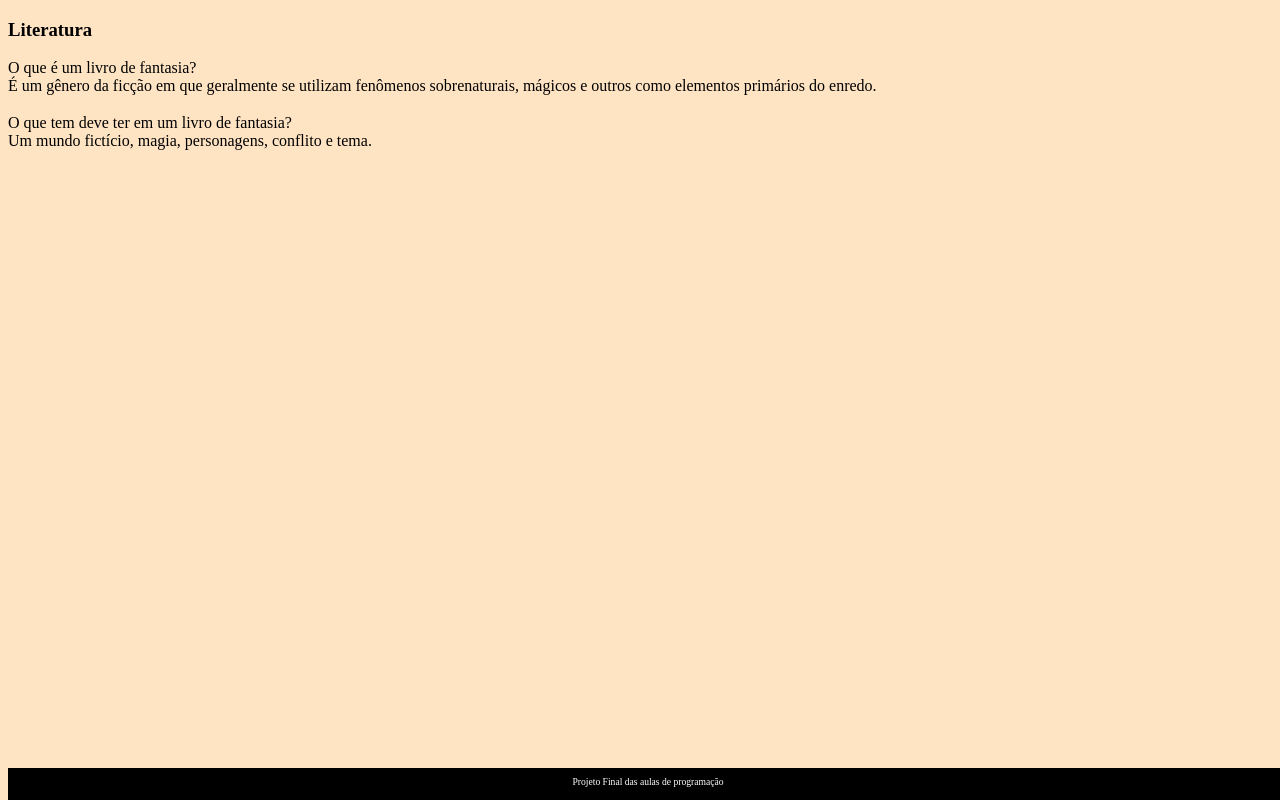
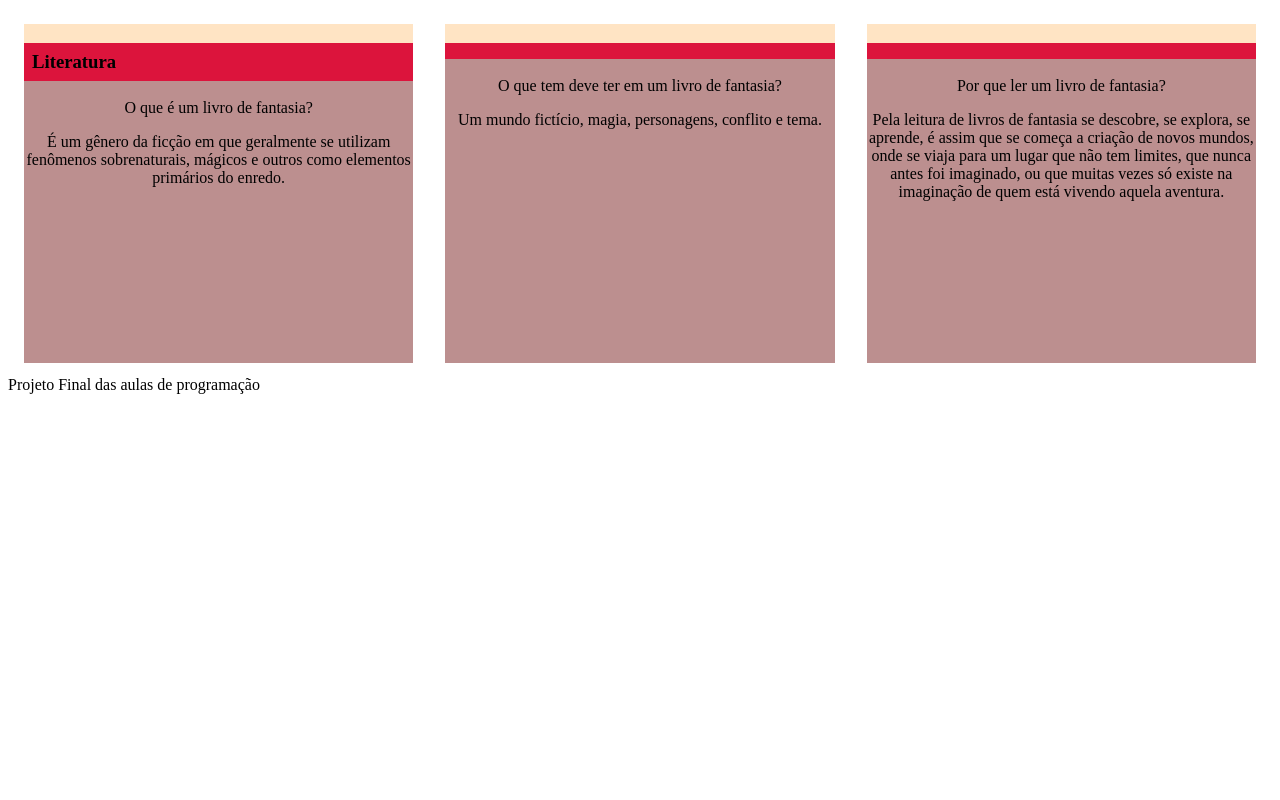
Before and after one commit to rafaellolufas/Projeto-final, a plain HTML site: page index.html in a window 1280 px wide. Drawn offline with Linux system fonts and the light colour scheme; files that its build step writes are made by us from their sources.

Commit message:
Add files via upload

```diff
--- a/index.html
+++ b/index.html
@@ -4,7 +4,7 @@
     <meta charset="UTF-8">
     <meta http-equiv="X-UA-Compatible" content="IE=edge">
     <meta name="viewport" content="width=device-width, initial-scale=1.0">
-    <link rel="stylesheet" href="assets/style.css">
+    <link rel= "stylesheet" href="stylesheet/style.css">
     <title>Projeto Final</title>
 </head>
 <body>
@@ -14,10 +14,10 @@
                 <div class="cartão_conteúdo">
                     <h3>Literatura</h3>
                     <div class="cartão_conteúdo_pergunta">
-                        O que é um livro de fantasia?
+                        <p>O que é um livro de fantasia?</p>
                     </div>
                     <div class="cartão_conteúdo_resposta">
-                        É um gênero da ficção em que geralmente se utilizam fenômenos sobrenaturais, mágicos e outros como elementos primários do enredo.
+                        <p>É um gênero da ficção em que geralmente se utilizam fenômenos sobrenaturais, mágicos e outros como elementos primários do enredo.</p>
                     </div>
                 </div>
             </article>
@@ -25,14 +25,22 @@
                 <div class="cartão_conteúdo">
                     <h3 class="Literatura"></h3>
                     <div class="cartão_conteúdo_pergunta">
-                        O que tem deve ter em um livro de fantasia?
+                        <p>O que tem deve ter em um livro de fantasia?</p>
                     </div>
                     <div class="cartão_conteúdo_resposta">
-                        Um mundo fictício, magia, personagens, conflito e tema.
+                        <p>Um mundo fictício, magia, personagens, conflito e tema.</p>
                     </div>
                     </div>
                 </div>
             </article>
+            <article class="cartão">
+                <div class="cartão_conteúdo">
+                    <h3 class="Literatura"></h3>
+                    <div class="cartão_conteúdo_pergunta">
+                        <p>Por que ler um livro de fantasia?</p>
+                    </div>
+                    <div class="cartão_conteúdo_resposta">
+                        <p>Pela leitura de livros de fantasia se descobre, se explora, se aprende, é assim que se começa a criação de novos mundos, onde se viaja para um lugar que não tem limites, que nunca antes foi imaginado, ou que muitas vezes só existe na imaginação de quem está vivendo aquela aventura.</p>
         </section>
     </main>
     <footer>
--- a/style.css
+++ b/style.css
@@ -1,4 +1,4 @@
-footer {
+.footer {
     background-color: #000000;
     color: white;
     position: fixed;
@@ -6,12 +6,32 @@ footer {
     width: 100%;
     height: 2rem;
 }
-footer p{
+.footer p{
     text-align: center;
     font-size: 0.6rem;
     margin-top: 0.5rem;
 }
-body {
+.body {
     background-color: bisque;
     font-family: Bai Jamjuree;
 }
+#container{
+    display: flex;
+}
+.cartão {
+    margin: 1rem 1rem;
+    background-color: bisque;
+    height: 20rem;
+    flex-grow: 1;
+    flex-basis: calc(33% - 6rem);
+}
+.cartão_conteúdo{
+    text-align: center;
+    background-color: rosybrown;
+    height: 100%;
+}
+.cartão_conteúdo h3{
+    background-color: crimson;
+    text-align: left;
+    padding: 0.5rem;
+}
```
